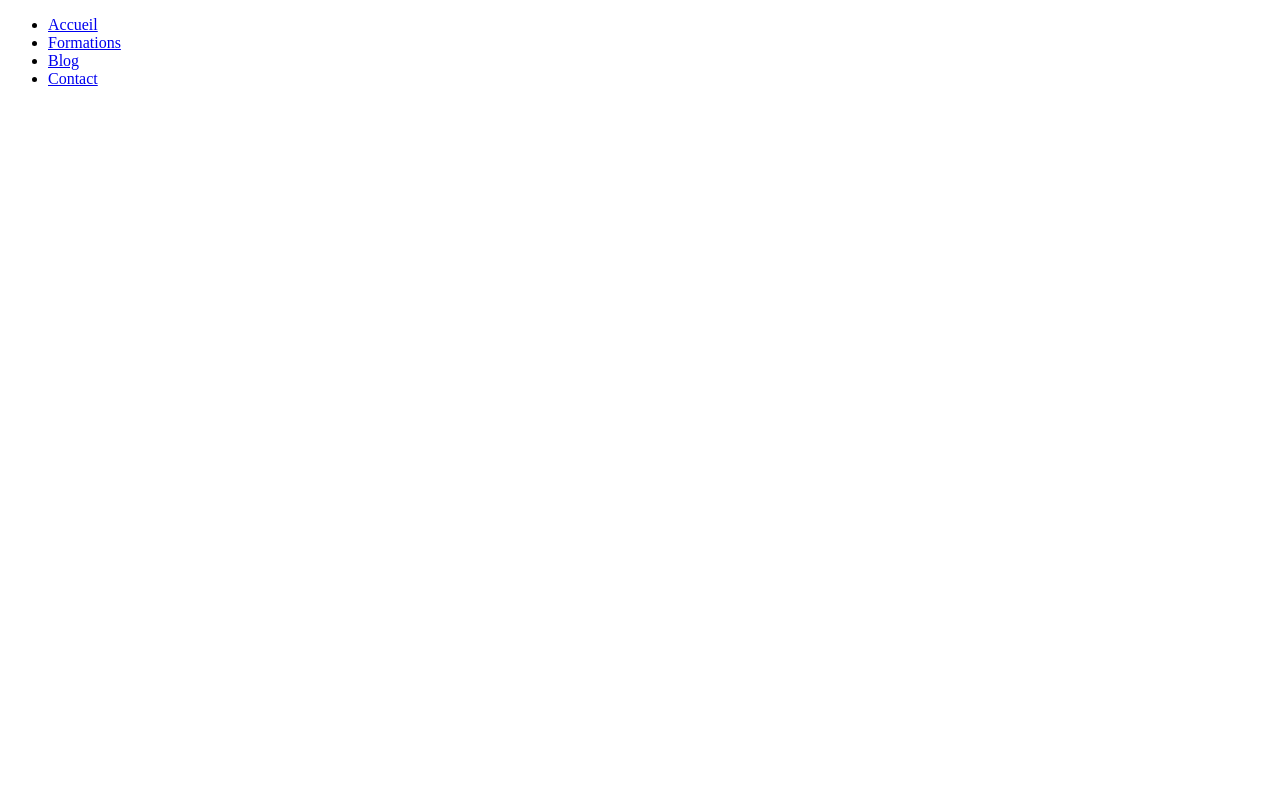
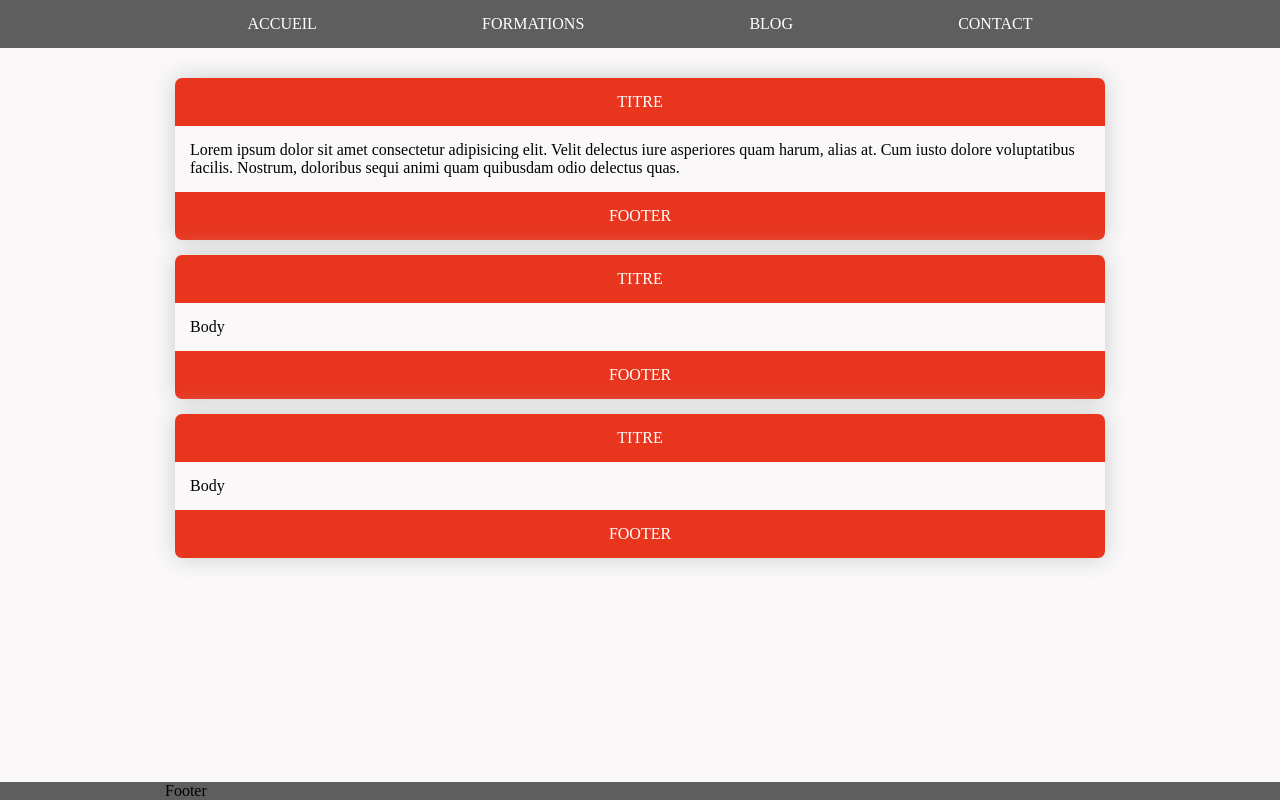
Before and after one commit to esperantkela/flexbox-css, a plain HTML site: page index.html in a window 1280 px wide. Drawn offline with Linux system fonts and the light colour scheme.

Commit message:
feat(card): create card

```diff
--- a/index.html
+++ b/index.html
@@ -21,8 +21,31 @@
     </header>
 
     <main>
-      <div class="wrapper"></div>
+      <div class="wrapper">
+        <section class="section-one">
+          <div class="card">
+            <div class="card-header">Titre</div>
+            <div class="card-body">
+              Lorem ipsum dolor sit amet consectetur adipisicing elit. Velit
+              delectus iure asperiores quam harum, alias at. Cum iusto dolore
+              voluptatibus facilis. Nostrum, doloribus sequi animi quam
+              quibusdam odio delectus quas.
+            </div>
+            <div class="card-footer">Footer</div>
+          </div>
+          <div class="card">
+            <div class="card-header">Titre</div>
+            <div class="card-body">Body</div>
+            <div class="card-footer">Footer</div>
+          </div>
+          <div class="card">
+            <div class="card-header">Titre</div>
+            <div class="card-body">Body</div>
+            <div class="card-footer">Footer</div>
+          </div>
+        </section>
+      </div>
     </main>
-    <footer><div class="wrapper"></div></footer>
+    <footer><div class="wrapper">Footer</div></footer>
   </body>
 </html>
--- a/style.css
+++ b/style.css
@@ -0,0 +1,106 @@
+:root {
+    --dark-orange : #E8351E;
+    --light-grey: #FAF8F8;
+    --dark-grey: #CCC;
+    --white-color: #FFF;
+    --soft-dark: #5E5E5E;
+}
+
+body {
+    margin: 0;
+    padding: 0;
+    background: var(--light-grey);
+    display: flex;
+    flex-direction: column;
+    height: 100vh;
+}
+
+header {
+    background: var(--soft-dark);
+    display: flex;
+}
+
+main {
+    flex-grow: 1;
+    display: flex;
+}
+
+footer  {
+    background: var(--soft-dark);
+    display: flex;
+}
+
+.wrapper {
+    width: 100%;
+    max-width: 950px;
+    margin: 0 auto;
+}
+
+nav {
+}
+
+nav ul {
+    list-style-type: none;
+    padding: 0;
+    margin: 0;
+}
+
+nav a {
+    color : var(--white-color);
+    text-decoration: none;
+    text-transform: uppercase;
+    padding: 15px;
+    display: block;
+    text-align: center;
+}
+
+nav a:hover {
+    background-color: var(--dark-orange);
+}
+
+.section-one {
+    margin-top: 20px;
+    padding: 10px;
+}
+
+.card {
+    border-color: var(--white-color);
+    border-radius: 7px;
+    box-shadow: 0 0 23px var(--dark-grey);
+    margin-bottom: 15px;
+}
+
+.card-header{
+    background-color: var(--dark-orange);
+    border-radius: 7px 7px 0 0;
+    padding: 15px;
+    color: var(--white-color);
+    text-transform: uppercase;
+    text-align: center;
+}
+.card-body {
+    padding: 15px;
+}
+
+.card-footer{
+    background-color: var(--dark-orange);
+    border-radius: 0 0 7px 7px;
+    padding: 15px;
+    color: var(--white-color);
+    text-transform: uppercase;
+    text-align: center;
+}
+@media screen and (min-width: 800px) {
+    nav ul {
+        display: flex;
+        justify-content: space-between;
+    }
+
+    nav ul li {
+        flex-grow: 1;
+    }
+
+    nav ul li :nth-child(3){
+        order: 1;
+    }
+}
```
